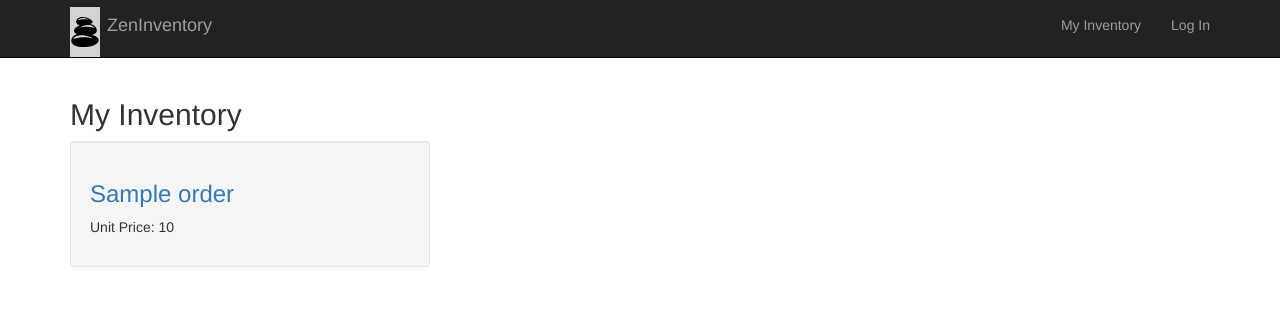
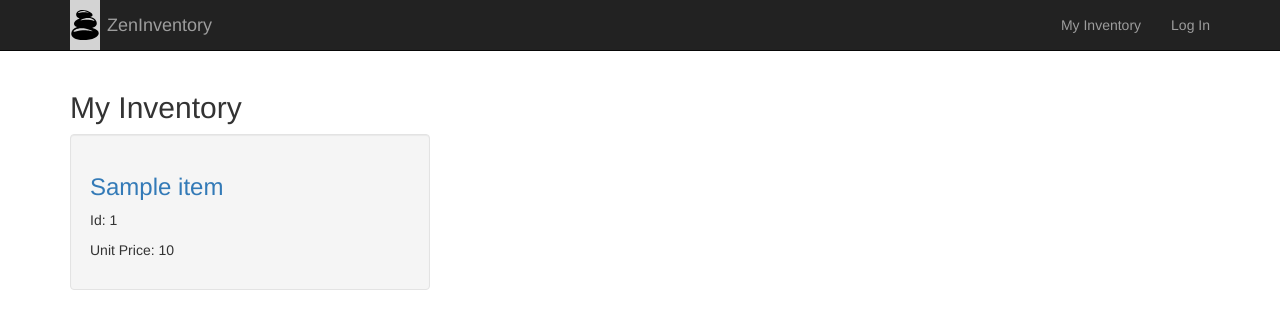
Before and after one commit to neonbadger/ZenInventory, a Flask app: template templates/all_orders.html in a window 1280 px wide. Shown: the top 329 px of the page. Run offline with Flask 2, Linux system fonts and the light colour scheme; the template is opened without the code that fills it: most values are stand-ins (such as "Sample title", 1, 10 or a date in 2020); some libraries are stand-ins or nearby versions.

Commit message:
clean up code

```diff
--- a/main.py
+++ b/main.py
@@ -1,210 +1,103 @@
 """
-ZenInventory: A Web App that Helps Merchants View their Inventory
+ZenInventory: A Web App that Helps Merchants View their Clover Inventory
+
+Complete:
+(1) Clover OAuth 2.0
+(2) Explore Clover's REST API endpoints
+(3) MVP
+
+To do:
+(1) Render individual routing with dynamic URL routing
+(2) Build database
+(3) POST methods to update inventory
 """
 
-from flask import Flask, abort, request, redirect, render_template, flash
+from flask import Flask, abort, request, redirect, render_template, flash, session
 import os
 import clover_api
-from urlparse import urlparse
+from utilities import save_created_state, is_valid_state, make_authorization_url, get_token
 
-# import json
-# import jsonify
 
-from flask import session
-
-import requests
-import requests.auth
 
 app = Flask(__name__)
-app.requests_session = requests.Session()
-
 app.secret_key = os.urandom(24)
 
-
-# APP_ID = "PPY2CD6SA86FY"
-# APP_SECRET = "4065d73d-ef74-937b-6ac5-d9982540348f"
-# MERCHANT_ID = "W96Q5MJDPAN4P"
-# REDIRECT_URI = "http://localhost:5000/clover_callback"
-# BASE_URL = "https://www.clover.com"
 
 
 @app.route('/')
 def homepage():
+    """Homepage that directs users to Clover for authorization"""
 
-    # text = '<a href="%s">Authenticate with Clover</a>'
-    # return text % make_authorization_url()
     auth_url = make_authorization_url()
-    # print auth_url
 
     return render_template('homepage.html',
                             auth_url=auth_url)
 
 
-def make_authorization_url():
-    """Serve a webpage on localhost that creates an authorization link
-    out to clover.com"""
-
-    # Generate a random string for the state parameter
-    # Save it for use later to prevent xsrf attacks
-
-    from uuid import uuid4
-    state = str(uuid4())
-    # save_created_state(state)
-
-    params = {"client_id": os.environ['APP_ID'],
-              "response_type": "code",
-              "state": state,
-              "redirect_uri": os.environ['REDIRECT_URI'],
-              "duration": "temporary",
-              "scope": "identity"}
-
-    import urllib
-
-    url = "https://www.clover.com/oauth/authorize?client_id" + os.environ['APP_ID'] + urllib.urlencode(params)
-    return url
-
-def save_created_state(state):
-    pass
-
-def is_valid_state(state):
-    return True
-
-def get_token(code):
-
-    parameters = {
-        'redirect_uri': os.environ['REDIRECT_URI'],
-        'code': code,
-        'grant_type': 'authorization_code',
-    }
-
-    response = requests.post(
-        "https://www.clover.com/oauth/token",
-        auth = {
-            os.environ['APP_ID'],
-            os.environ['APP_SECRET']
-        },
-        data = parameters
-    )
-
-    return response
-
-
-    # client_auth = requests.auth.HTTPBasicAuth(APP_ID, APP_SECRET)
-    # post_data = {"grant_type": "authorization_code",
-    #              "code": code,
-    #              "redirect_uri": REDIRECT_URI}
-    # response = requests.get("https://www.clover.com/oauth/token",
-    #                          auth=client_auth,
-    #                          data=post_data)
-    # print response
-    # return response
-
-# def get_redirect_uri(request):
-#     """Return OAuth redirect URI."""
-#     parsed_url = urlparse(request.url)
-#     if parsed_url.hostname == 'localhost':
-#         return 'http://{hostname}:{port}/submit'.format(
-#             hostname=parsed_url.hostname, port=parsed_url.port
-#         )
-#     return 'https://{hostname}/submit'.format(hostname=parsed_url.hostname)
 
 @app.route('/clover_callback')
 def clover_callback():
+    """Clover OAuth 2.0 handshake to exchange code for access token"""
 
     error = request.args.get('error', '')
+
     if error:
         return "Error: " + error
+
     state = request.args.get('state', '')
+
     if not is_valid_state(state):
         abort(403)
 
     code = request.args.get('code')
-
-
-    # post_data = {
-    #     'redirect_uri': REDIRECT_URI,
-    #     'code': code,
-    #     'grant_type': 'authorization_code',
-    # }
-
-    params = {
-        'client_id': os.environ['APP_ID'],
-        'client_secret': os.environ['APP_SECRET'],
-        'code': code
-    }
-
-    response = requests.post(
-        "https://www.clover.com/oauth/token",
-        # auth = {
-        #     APP_ID,
-        #     APP_SECRET,
-        #     code
-        # },
-        # data = post_data
-        data = {
-            'client_id': os.environ['APP_ID'],
-            'client_secret': os.environ['APP_SECRET'],
-            'code': code
-        }
-    )
-
-    token_json = response.json()
-    access_token = token_json['access_token']
+    access_token = get_token(code)
 
     session['access_token'] = access_token
 
-    # return "got an access token! %s" % access_token
-    return redirect('/orders')
+    return redirect('/inventory')
 
 
 @app.route('/show_token')
 def show_token():
+    """Test route to check if access token is fresh"""
 
     return "Access token is %s" % session['access_token']
 
 
-
-@app.route('/orders')
-def orders():
+@app.route('/inventory')
+def inventory_list():
+    """Show inventory"""
 
     c = clover_api.CloverAPI(session['access_token'], os.environ['MERCHANT_ID'])
 
     response = c.get("/v3/merchants/{}/items".format(os.environ['MERCHANT_ID']))
+    stock = c.get("/v3/merchants/{}/item_stocks".format(os.environ['MERCHANT_ID']))
 
-    orders = response['elements']
+    items = response['elements']
 
-    for order in orders:
-        print order['name'], order['price'], order['id']
+    print items
+    print stock
 
+    for item in items:
+        print item['name'], item['price'], item['id']
 
-    # # return 'success'
+    ### Note to self: write the returned object into a database and query ###
 
-    # print session['access_token']
-    # access_token = session['access_token']
+    return render_template("all_orders.html", items=items)
 
-    # headers = {"Authorization": "bearer " + access_token}
+@app.route("/item/<int:item_id>")
+def show_order(item_id):
+    """Show inventory details"""
 
-    # response = requests.get("https://api.clover.com/v3/merchants/{}/orders".format(MERCHANT_ID), headers=headers)
-    # print "response", response
-    # # print json.dump(data)
+    ### UNDER CONSTRUCTION ###
 
-    # return 'success'
+    c = clover_api.CloverAPI(session['access_token'], os.environ[MERCHANT_ID])
 
-    return render_template("all_orders.html", orders=orders)
+    response = c.get("/v3/merchants/{}/items".format(os.environ[MERCHANT_ID]))
 
-@app.route("/order/<int:order_id>")
-def show_order(order_id):
+    order = response['elements'][item_id]
 
-#     return render_template("order_details.html",
-#                             order=order)
-
-    c = clover_api.CloverAPI(session['access_token'], MERCHANT_ID)
-
-    response = c.get("/v3/merchants/{}/items".format(MERCHANT_ID))
-
-    order = response['elements'][str(order_id)]
-
-    return "order %s" % order
+    return render_template("order_detail.html", order=order)
 
 
 if __name__ == '__main__':
--- a/static/css/site.css
+++ b/static/css/site.css
@@ -1,42 +1,31 @@
-/* Style for Ubermelon Shopping Site */
-
-
-/* Style our Ubermelon logo. */
 
 div.navbar-header img {
     width: 30px;
     float: left;
-    margin-top: 7px;
     margin-right: 7px;
     background-color: D3D3D3;
 }
 
-img.melon-cart {
+img.cart {
     height: 15px;
 }
 
-/* all-melons listing */
-
-div.melon-summary img {
+div.summary img {
     width: 15em;
 }
 
-div.melon-summary .price {
+div.summary .price {
     margin: 0.5em 0;
     font-size: 150%;
     font-weight: bold;
 }
 
 
-/* melon-detail-page */
-
 .warning {
     color: red;
 }
 
 
-/* login form */
-
 .form-signin {
   max-width: 330px;
   margin: 5em auto 0 auto;  /* TRBL */
--- a/templates/all_orders.html
+++ b/templates/all_orders.html
@@ -3,13 +3,14 @@
 {% block body %}
     <h2>My Inventory</h2>
 
-    <div id="melon-list" class="row">
-      {% for order in orders %}
+    <div id="item-list" class="row">
+      {% for item in items %}
           <div class="col-xs-12 col-sm-6 col-md-6 col-lg-4 melon-summary">
 
               <div class="well">
-                  <h3><a href="/order/{{ order['id'] }}">{{ order['name'] }}</a></h3>
-                  <p>Unit Price: {{ order['price'] }}</p>
+                  <h3><a href="/item/{{ item['id'] }}">{{ item['name'] }}</a></h3>
+                  <p>Id: {{ item['id'] }}</p>
+                  <p>Unit Price: {{ item['price'] }}</p>
 
 
               </div>
```
Also changed, not shown: clover_api.py (+4 -17 lines), utilities.py (+9 -2 lines).
